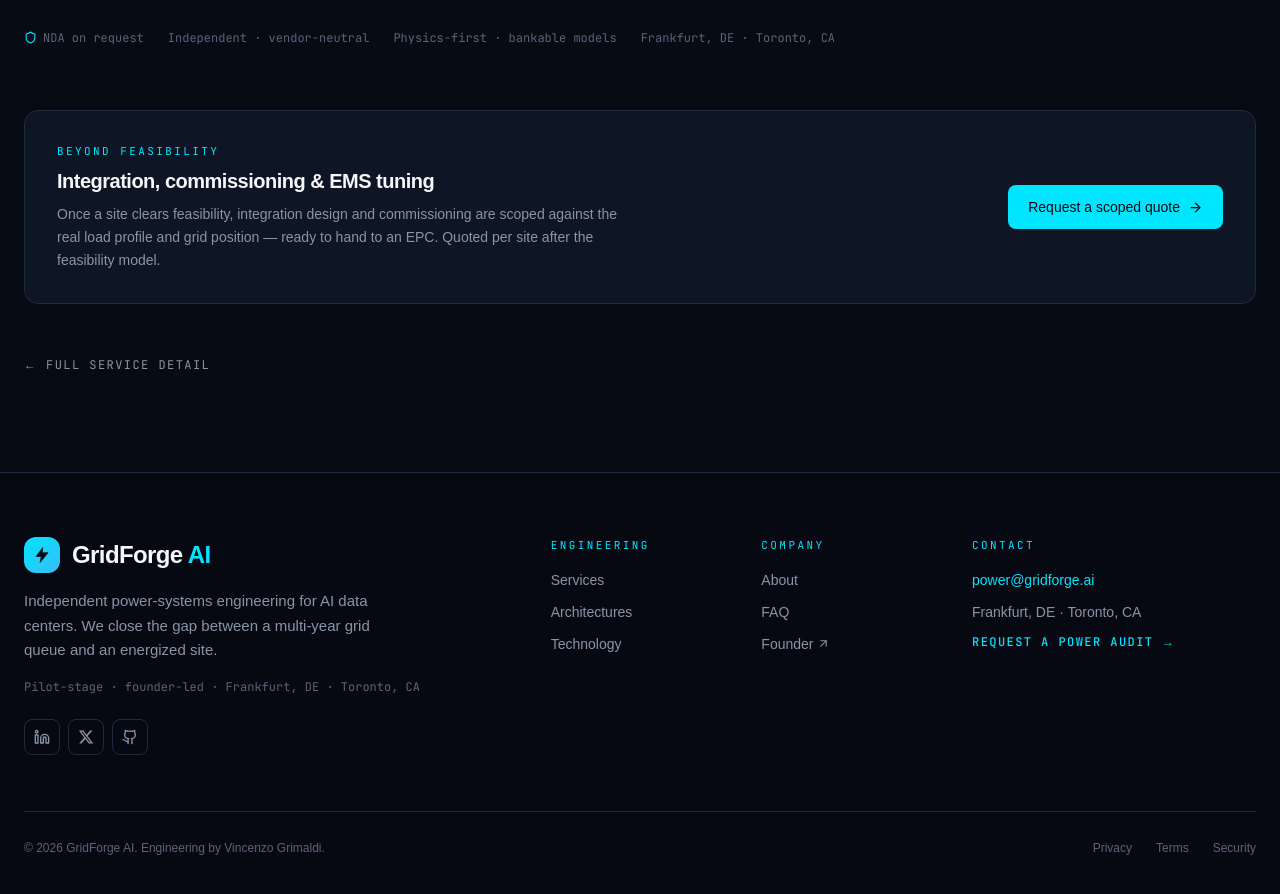
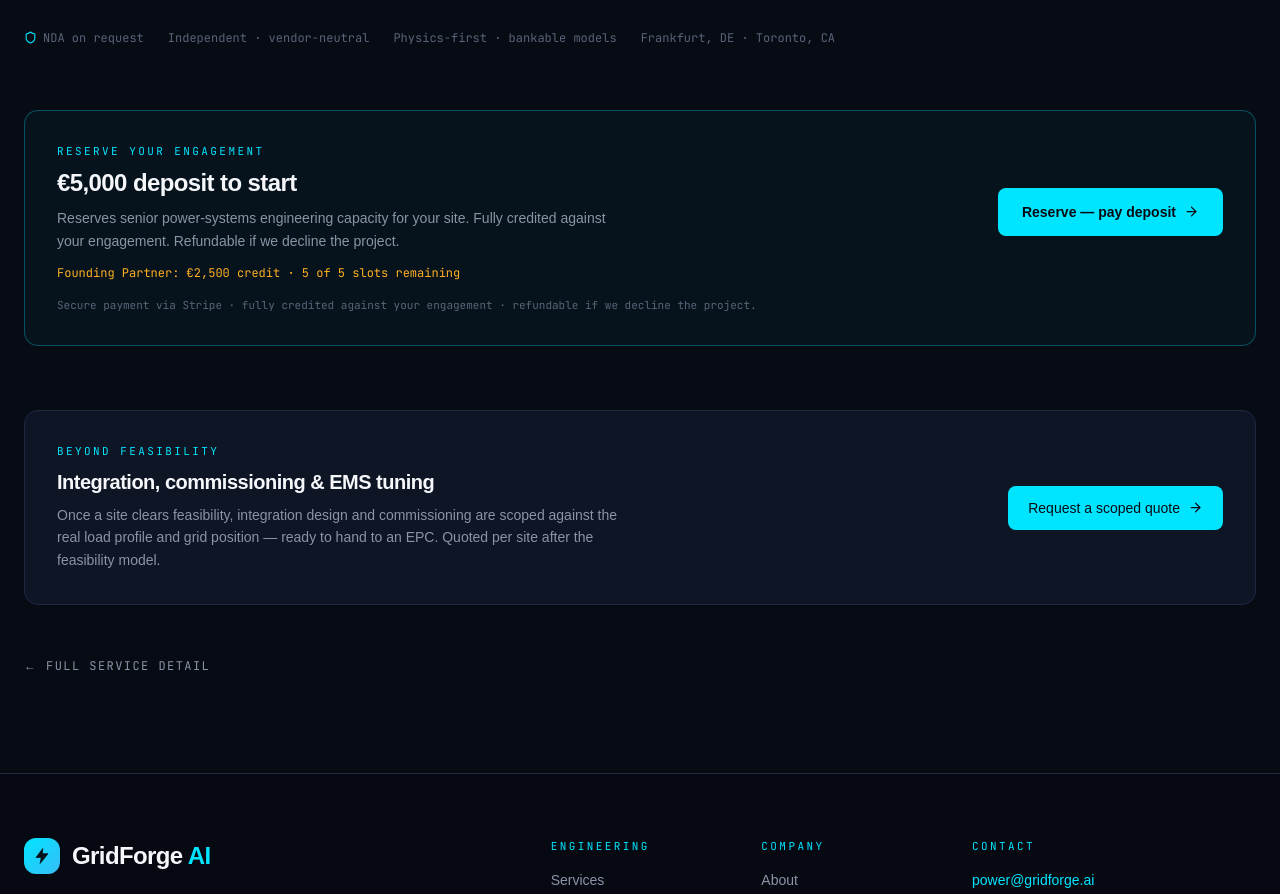
Before and after one commit to iceccarelli/GridForge-AI, a Next.js app: page /pricing in a window 1280 px wide. Shown: the part 849-1743 px from the top of the page. Built offline with nearby package versions, Linux system fonts and the light colour scheme; a web font is replaced by a local one.

Commit message:
feat(pricing): visible deposit checkout CTA with founding-partner scarcity

```diff
--- a/app/pricing/page.tsx
+++ b/app/pricing/page.tsx
@@ -6,6 +6,8 @@
 import { Footer } from "@/components/Footer";
 import { SERVICES, PACKAGES, SITE } from "@/lib/site";
 import { openAudit } from "@/lib/ui";
+import { startDeposit } from "@/lib/checkout";
+import { COMMERCE, foundingSlotsRemaining, eur } from "@/lib/commerce";
 
 const TIERS = PACKAGES.map((pkg) => {
   const svc = SERVICES.find((s) => s.title === pkg.tier);
@@ -100,6 +102,40 @@
             <span>{SITE.baseLocation}</span>
           </div>
 
+          <div className="mt-16 rounded-[var(--radius)] border border-power/30 bg-power/[0.04] p-8">
+            <div className="flex flex-col md:flex-row md:items-center justify-between gap-6">
+              <div className="max-w-xl">
+                <div className="eyebrow text-power mb-2">Reserve your engagement</div>
+                <h3 className="text-2xl font-semibold tracking-tight">
+                  {eur(COMMERCE.deposit.amountCents)} deposit to start
+                </h3>
+                <p className="text-mute text-[14px] leading-relaxed mt-2">
+                  {COMMERCE.deposit.description}
+                </p>
+                {COMMERCE.founding.enabled && foundingSlotsRemaining() > 0 && (
+                  <p className="data text-xs text-queue mt-3">
+                    Founding Partner: {eur(COMMERCE.founding.creditCents)} credit ·{" "}
+                    {foundingSlotsRemaining()} of {COMMERCE.founding.totalSlots} slots remaining
+                  </p>
+                )}
+              </div>
+              <button
+                onClick={() =>
+                  startDeposit({
+                    service: "Power Audit & Site Assessment",
+                    founding: COMMERCE.founding.enabled && foundingSlotsRemaining() > 0,
+                  })
+                }
+                className="shrink-0 rounded-lg bg-power text-ink px-6 py-3.5 text-sm font-semibold inline-flex items-center gap-2 hover:bg-power/90 transition-all"
+              >
+                Reserve — pay deposit <ArrowRight size={15} />
+              </button>
+            </div>
+            <p className="data text-[11px] text-faint mt-4">
+              Secure payment via Stripe · fully credited against your engagement · refundable if we decline the project.
+            </p>
+          </div>
+
           <div className="mt-16 rounded-[var(--radius)] border border-line bg-panel p-8 flex flex-col md:flex-row md:items-center justify-between gap-6">
             <div className="max-w-xl">
               <div className="eyebrow text-mute mb-2">Beyond feasibility</div>
--- /dev/null
+++ b/lib/checkout.ts
@@ -0,0 +1,26 @@
+// Client helper: start a Stripe Checkout session and redirect to it.
+"use client";
+
+export async function startDeposit(opts: {
+  company?: string;
+  email?: string;
+  capacityMW?: number;
+  service?: string;
+  founding?: boolean;
+}): Promise<void> {
+  try {
+    const res = await fetch("/api/checkout", {
+      method: "POST",
+      headers: { "Content-Type": "application/json" },
+      body: JSON.stringify(opts),
+    });
+    const data = await res.json();
+    if (data.ok && data.url) {
+      window.location.href = data.url;
+    } else {
+      alert("Could not start checkout. Please try the audit form instead.");
+    }
+  } catch {
+    alert("Could not start checkout. Please try the audit form instead.");
+  }
+}
```
